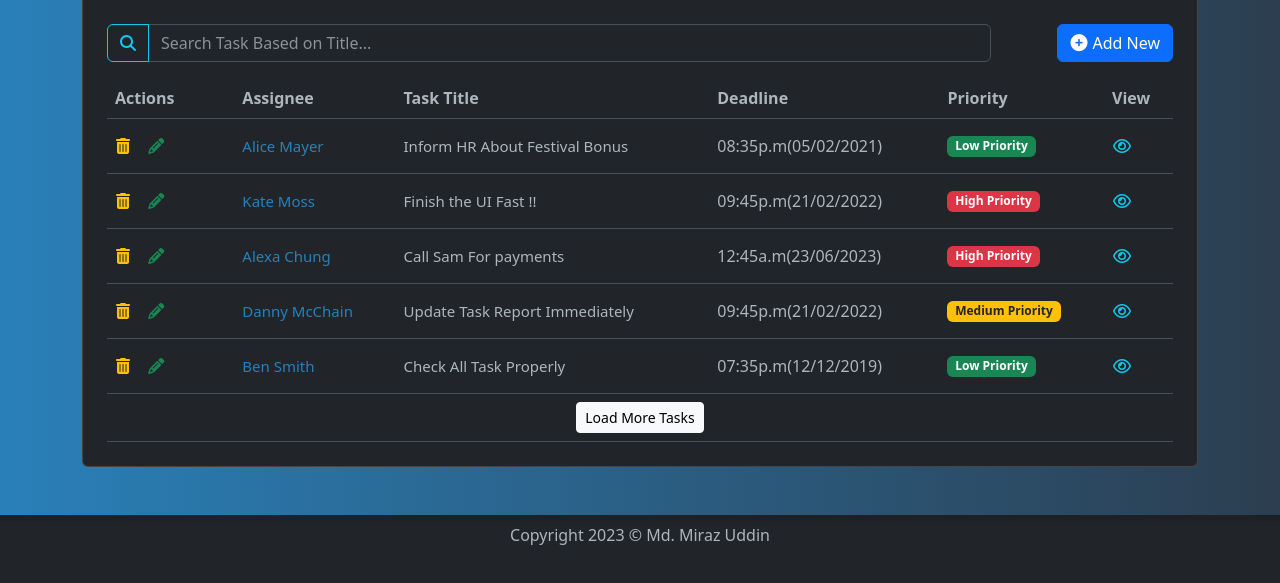
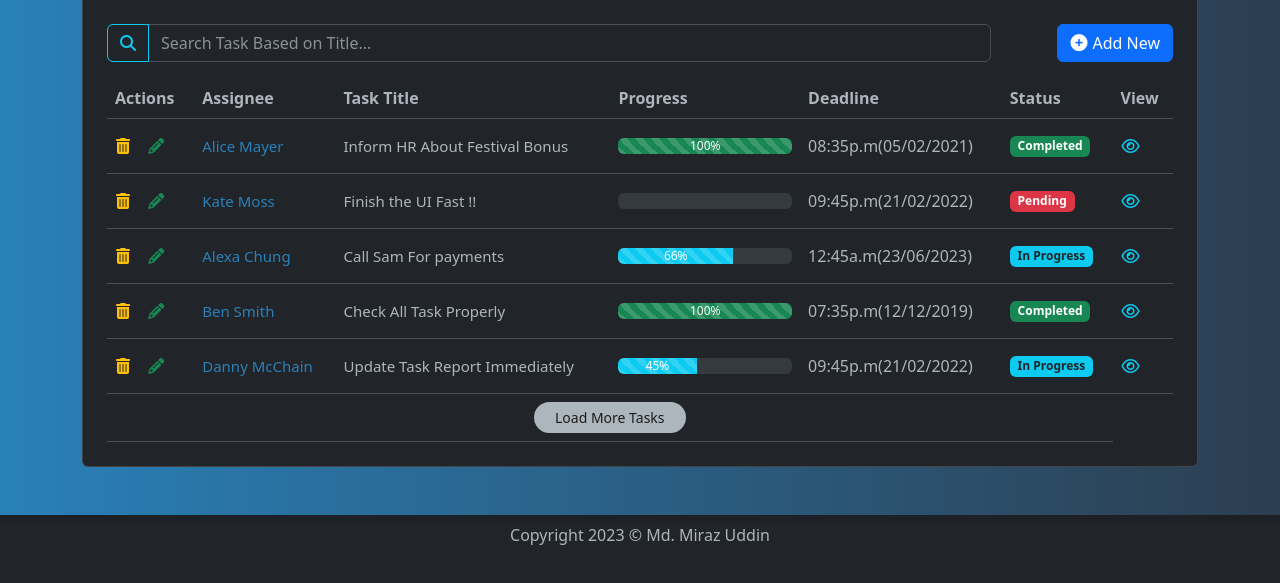
Before and after one commit to Miraz-Uddin/js-bootcamp-html-task-manager, a plain HTML site: page index.html in a window 1280 px wide. Shown: the part 135-718 px from the top of the page. Drawn offline with nearby package versions, Linux system fonts and the light colour scheme.

Commit message:
Progress Colum Added

```diff
--- a/assets/css/style.css
+++ b/assets/css/style.css
@@ -124,3 +124,35 @@
     margin-right: 5px;
     margin-left: -20px;
 }
+
+.btn-custom {
+    background: #adb5bd;
+    color: #1c1c1c;
+    border-radius: 25px;
+    padding-left: 20px;
+    padding-right: 20px;
+}
+
+.btn-custom:hover {
+    background: #adb5bd;
+    color: #1c1c1c;
+    border-radius: 25px;
+    padding-left: 20px;
+    padding-right: 20px;
+}
+
+[data-bs-theme=light] .btn-custom {
+    background: #1c1c1c;
+    color: #fff;
+    border-radius: 25px;
+    padding-left: 20px;
+    padding-right: 20px;
+}
+
+[data-bs-theme=light] .btn-custom:hover {
+    background: #1c1c1c;
+    color: #fff;
+    border-radius: 25px;
+    padding-left: 20px;
+    padding-right: 20px;
+}
--- a/index.html
+++ b/index.html
@@ -150,14 +150,15 @@
                           <th>Actions</th>
                           <th>Assignee</th>
                           <th>Task Title</th>
+                          <th>Progress</th>
                           <th>Deadline</th>
-                          <th>Priority</th>
+                          <th>Status</th>
                           <th>View</th>
                         </tr>
                       </thead>
                       <tbody>
                         <tr class="fw-normal">
-                          <td class="align-middle" style="min-width: 100px">
+                          <td class="align-middle">
                             <button
                               type="button"
                               class="btn btn-link"
@@ -183,12 +184,29 @@
                               >Inform HR About Festival Bonus</span
                             >
                           </td>
+                          <td class="align-middle" style="min-width: 170px">
+                            <div
+                              class="progress"
+                              role="progressbar"
+                              aria-label="Success example"
+                              aria-valuenow="100"
+                              aria-valuemin="0"
+                              aria-valuemax="100"
+                            >
+                              <div
+                                class="progress-bar progress-bar-striped bg-success"
+                                style="width: 100%"
+                              >
+                                100%
+                              </div>
+                            </div>
+                          </td>
                           <td class="align-middle">
                             <span>08:35p.m(05/02/2021)</span>
                           </td>
                           <td class="align-middle">
                             <h6 class="mb-0">
-                              <span class="badge bg-success">Low Priority</span>
+                              <span class="badge bg-success">Completed</span>
                             </h6>
                           </td>
                           <td class="align-middle">
@@ -204,7 +222,7 @@
                           </td>
                         </tr>
                         <tr class="fw-normal">
-                          <td class="align-middle" style="min-width: 100px">
+                          <td class="align-middle">
                             <button
                               type="button"
                               class="btn btn-link"
@@ -230,12 +248,29 @@
                               >Finish the UI Fast !!</span
                             >
                           </td>
+                          <td class="align-middle" style="min-width: 170px">
+                            <div
+                              class="progress"
+                              role="progressbar"
+                              aria-label="Error example"
+                              aria-valuenow="0"
+                              aria-valuemin="0"
+                              aria-valuemax="100"
+                            >
+                              <div
+                                class="progress-bar progress-bar-striped bg-error"
+                                style="width: 0%"
+                              >
+                                0%
+                              </div>
+                            </div>
+                          </td>
                           <td class="align-middle">
                             <span>09:45p.m(21/02/2022)</span>
                           </td>
                           <td class="align-middle">
                             <h6 class="mb-0">
-                              <span class="badge bg-danger">High Priority</span>
+                              <span class="badge bg-danger">Pending</span>
                             </h6>
                           </td>
                           <td class="align-middle">
@@ -251,7 +286,7 @@
                           </td>
                         </tr>
                         <tr class="fw-normal">
-                          <td class="align-middle" style="min-width: 100px">
+                          <td class="align-middle">
                             <button
                               type="button"
                               class="btn btn-link"
@@ -277,12 +312,31 @@
                               >Call Sam For payments</span
                             >
                           </td>
+                          <td class="align-middle" style="min-width: 170px">
+                            <div
+                              class="progress"
+                              role="progressbar"
+                              aria-label="Success example"
+                              aria-valuenow="66"
+                              aria-valuemin="0"
+                              aria-valuemax="100"
+                            >
+                              <div
+                                class="progress-bar progress-bar-striped bg-info"
+                                style="width: 66%"
+                              >
+                                66%
+                              </div>
+                            </div>
+                          </td>
                           <td class="align-middle">
                             <span>12:45a.m(23/06/2023)</span>
                           </td>
                           <td class="align-middle">
                             <h6 class="mb-0">
-                              <span class="badge bg-danger">High Priority</span>
+                              <span class="badge bg-info text-dark"
+                                >In Progress</span
+                              >
                             </h6>
                           </td>
                           <td class="align-middle">
@@ -298,7 +352,71 @@
                           </td>
                         </tr>
                         <tr class="fw-normal">
-                          <td class="align-middle" style="min-width: 100px">
+                          <td class="align-middle">
+                            <button
+                              type="button"
+                              class="btn btn-link"
+                              title="Remove"
+                            >
+                              <i class="fa fa-trash text-warning"></i>
+                            </button>
+                            <button
+                              type="button"
+                              class="btn btn-link"
+                              data-bs-toggle="modal"
+                              data-bs-target="#editModal"
+                              title="Edit"
+                            >
+                              <i class="fa fa-pencil text-success"></i>
+                            </button>
+                          </td>
+                          <td class="align-middle">
+                            <span class="task-assignee">Ben Smith</span>
+                          </td>
+                          <td class="align-middle">
+                            <span class="task-title"
+                              >Check All Task Properly</span
+                            >
+                          </td>
+                          <td class="align-middle" style="min-width: 170px">
+                            <div
+                              class="progress"
+                              role="progressbar"
+                              aria-label="Success example"
+                              aria-valuenow="100"
+                              aria-valuemin="0"
+                              aria-valuemax="100"
+                            >
+                              <div
+                                class="progress-bar progress-bar-striped bg-success"
+                                style="width: 100%"
+                              >
+                                100%
+                              </div>
+                            </div>
+                          </td>
+                          <td class="align-middle">
+                            <span>07:35p.m(12/12/2019)</span>
+                          </td>
+                          <td class="align-middle">
+                            <h6 class="mb-0">
+                              <span class="badge bg-success">Completed</span>
+                            </h6>
+                          </td>
+                          <td class="align-middle">
+                            <button
+                              type="button"
+                              class="btn btn-link"
+                              data-bs-toggle="modal"
+                              data-bs-target="#viewModal"
+                              title="View"
+                            >
+                              <i class="fa fa-eye text-info"></i>
+                            </button>
+                          </td>
+                        </tr>
+                        <tr class="fw-normal">
+                          <td class="align-middle">
                             <button
                               type="button"
                               class="btn btn-link"
@@ -324,61 +442,31 @@
                               >Update Task Report Immediately</span
                             >
                           </td>
+                          <td class="align-middle" style="min-width: 170px">
+                            <div
+                              class="progress"
+                              role="progressbar"
+                              aria-label="Success example"
+                              aria-valuenow="45"
+                              aria-valuemin="0"
+                              aria-valuemax="100"
+                            >
+                              <div
+                                class="progress-bar progress-bar-striped bg-info"
+                                style="width: 45%"
+                              >
+                                45%
+                              </div>
+                            </div>
+                          </td>
                           <td class="align-middle">
                             <span>09:45p.m(21/02/2022)</span>
                           </td>
                           <td class="align-middle">
                             <h6 class="mb-0">
-                              <span class="badge bg-warning text-dark"
-                                >Medium Priority</span
+                              <span class="badge bg-info text-dark"
+                                >In Progress</span
                               >
-                            </h6>
-                          </td>
-                          <td class="align-middle">
-                            <button
-                              type="button"
-                              class="btn btn-link"
-                              data-bs-toggle="modal"
-                              data-bs-target="#viewModal"
-                              title="View"
-                            >
-                              <i class="fa fa-eye text-info"></i>
-                            </button>
-                          </td>
-                        </tr>
-                        <tr class="fw-normal">
-                          <td class="align-middle" style="min-width: 100px">
-                            <button
-                              type="button"
-                              class="btn btn-link"
-                              title="Remove"
-                            >
-                              <i class="fa fa-trash text-warning"></i>
-                            </button>
-                            <button
-                              type="button"
-                              class="btn btn-link"
-                              data-bs-toggle="modal"
-                              data-bs-target="#editModal"
-                              title="Edit"
-                            >
-                              <i class="fa fa-pencil text-success"></i>
-                            </button>
-                          </td>
-                          <td class="align-middle">
-                            <span class="task-assignee">Ben Smith</span>
-                          </td>
-                          <td class="align-middle">
-                            <span class="task-title"
-                              >Check All Task Properly</span
-                            >
-                          </td>
-                          <td class="align-middle">
-                            <span>07:35p.m(12/12/2019)</span>
-                          </td>
-                          <td class="align-middle">
-                            <h6 class="mb-0">
-                              <span class="badge bg-success">Low Priority</span>
                             </h6>
                           </td>
                           <td class="align-middle">
@@ -397,7 +485,7 @@
                       <tfoot>
                         <tr>
                           <td colspan="6" class="text-center">
-                            <button class="btn btn-light btn-sm">
+                            <button class="btn btn-custom btn-sm">
                               Load More Tasks
                             </button>
                           </td>
```
